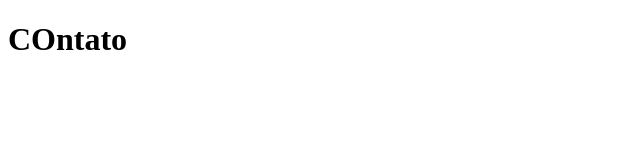
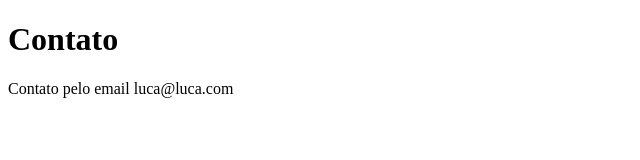
Before and after one commit to LucaPinheiro/sistema-de-cadastro, a plain HTML site: page contato.html in a window 1280 px wide. Shown: the whole page, without its empty margins (0-640 px from the left). Drawn offline with Linux system fonts and the light colour scheme.

Commit message:
email de contato

```diff
--- a/contato.html
+++ b/contato.html
@@ -7,6 +7,7 @@
     <title>Contato</title>
 </head>
 <body>
-    <h1>COntato</h1>
+    <h1>Contato</h1>
+    <p>Contato pelo email luca@luca.com</p>
 </body>
 </html>
```
